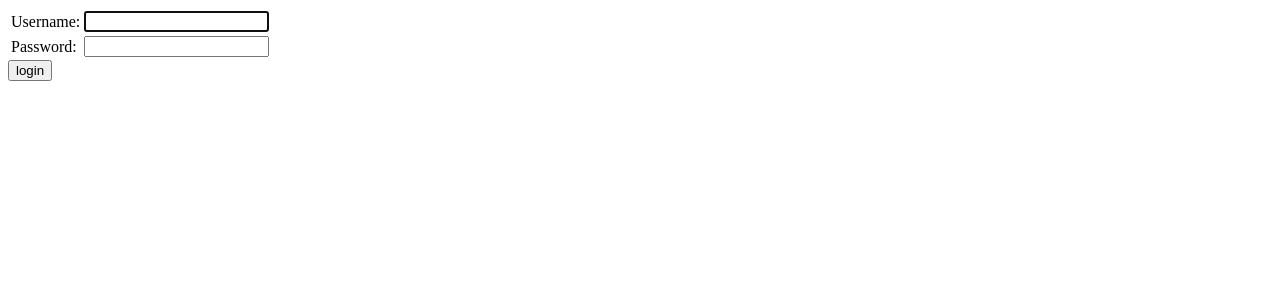
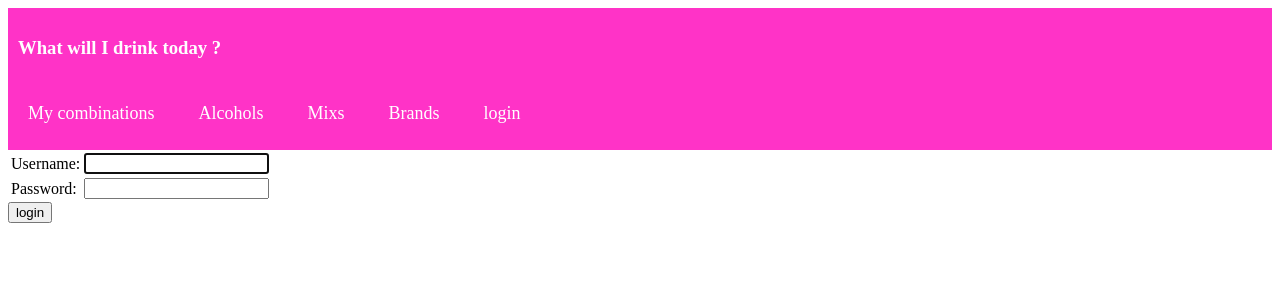
Before and after one commit to claudiacolas/ProjecteWeb, a Django app: page /accounts/login/ in a window 1280 px wide. Shown: the top 300 px of the page. Run offline with Django 4.2, Linux system fonts and the light colour scheme.

Commit message:
html amb css en index i login

```diff
--- a/mycombinations/templates/registration/login.html
+++ b/mycombinations/templates/registration/login.html
@@ -1,4 +1,51 @@
 <html>
+<style>header {
+    background-color: #FF33C7;
+    color: #fff;
+    padding: 10px;
+  }
+
+
+  nav ul {
+    list-style: none;
+    margin: 0;
+    padding: 0;
+  }
+
+  nav li {
+    display: inline-block;
+    margin-right: 20px;
+    margin-top: 10px;
+  }
+
+  nav a {
+    color: #fff;
+    text-decoration: none;
+    font-size: 18px;
+    padding: 10px;
+  }
+
+  nav a:hover {
+    background-color: #F6BCF2;
+  }
+</style>
+<html lang="en">
+<header><nav>
+    <h3 class="tittle">What will I drink today ?</h3>
+    <ul>
+      <li><a href="http://127.0.0.1:8000/">My combinations</a></li>
+      <li><a href="http://127.0.0.1:8000/alcohol.html">Alcohols</a></li>
+      <li><a href="http://127.0.0.1:8000/mix.html">Mixs</a></li>
+      <li><a href="http://127.0.0.1:8000/brand.html">Brands</a></li>
+        <li>
+        {% if user.is_authenticated %}
+            <p>User: {{ user.username }} | <a href="{% url 'logout' %}?next={{request.path}}">logout</a></p>
+        {% else %}
+            <p><a href="{% url 'login' %}?next={{request.path}}">login</a></p>
+        {% endif %}
+     </li>
+    </ul>
+  </nav></header>
 <head><title>MyCombinations Login Form</title></head>
 <body>
     {% if form.errors %}
```
Also changed, not shown: mycombinations/web/templates/web/index.html (+48 -2 lines), mycombinations/db.sqlite3, 2 other files.
